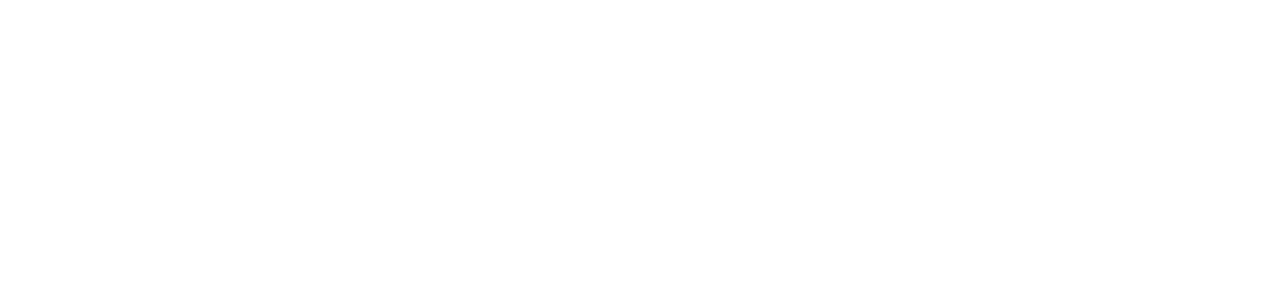
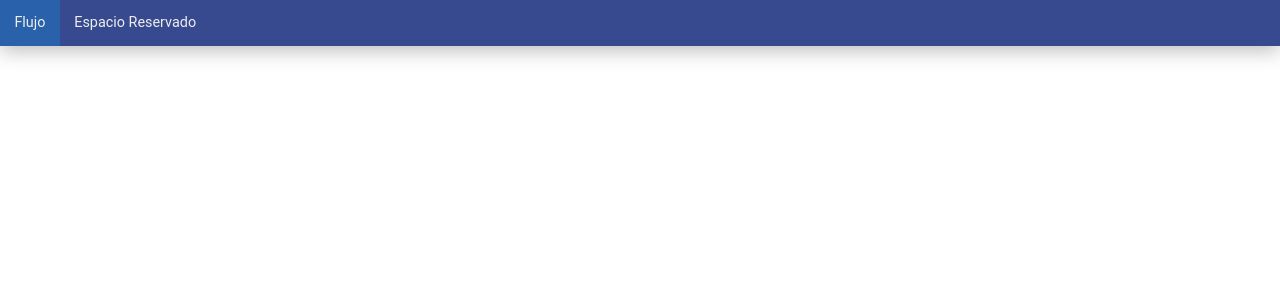
Before and after one commit to Aldoihm/css-avanzado, an Angular app: page / in a window 1280 px wide. Shown: the top 300 px of the page. Built offline with nearby package versions, Linux system fonts and the light colour scheme.

Commit message:
Comienzo a darle estructura al proyecto, usando rutas y teniendo la primera clase de css avanzado.

```diff
--- a/src/app/app.component.css
+++ b/src/app/app.component.css
@@ -0,0 +1,26 @@
+.navbar{
+    background: var(--blue-dark-sotec);
+    box-shadow: 0px 5px 20px rgba(0,0,0,0.26);
+}
+.menu{
+    display: flex;
+    width: 100%;
+    list-style: none;
+}
+
+.menu li{
+    padding: 1em;
+    background-color: var(--blue-dark-sotec);
+}
+
+.menu a{
+    text-decoration: none;
+    font-family: 'Roboto', sans-serif;
+    font-size: .9rem;
+    color: var(--white-sotec);
+}
+
+.menu li:hover{
+    background-color: var(--blue-sotec);
+    cursor: pointer;
+}
--- a/src/app/app.component.html
+++ b/src/app/app.component.html
@@ -1,3 +1,8 @@
-
+<div class="navbar">
+  <ul class="menu">
+    <a><li [routerLink]="['/position/flujo']">Flujo</li></a>
+    <a><li [routerLink]="['/position/espacio-reservado']">Espacio Reservado</li></a>
+  </ul>
+</div>
 
 <router-outlet />
--- a/src/app/app.component.ts
+++ b/src/app/app.component.ts
@@ -1,10 +1,10 @@
 import { Component } from '@angular/core';
-import { RouterOutlet } from '@angular/router';
+import { RouterModule, RouterOutlet } from '@angular/router';
 
 @Component({
   selector: 'app-root',
   standalone: true,
-  imports: [RouterOutlet],
+  imports: [RouterOutlet, RouterModule],
   templateUrl: './app.component.html',
   styleUrl: './app.component.css'
 })
--- a/src/app/app.routes.ts
+++ b/src/app/app.routes.ts
@@ -1,5 +1,5 @@
 import { Routes } from '@angular/router';
 
 export const routes: Routes = [
-
+    {path:'position', loadChildren: () => import('./position/routes')}
 ];
--- a/src/app/position/espacio-reservado/espacio-reservado.component.css
+++ b/src/app/position/espacio-reservado/espacio-reservado.component.css
@@ -0,0 +1,16 @@
+/* .contenedor{
+    outline: 5px solid red;
+} */
+
+.contenedor p{
+    padding: 1rem;
+    border:10px solid;
+    /* con opacidad, se hace un elemento transparente */
+    opacity: 0;
+    display: none;
+}
+
+/* El espacio reservado es el modelo de caja
+    Se refiere a el espacio que ocupa un elemento en el DOM,
+    en el ejemplo, contenedor p, no se vé en el dom, pero esta en el template
+*/
--- a/src/app/position/espacio-reservado/espacio-reservado.component.html
+++ b/src/app/position/espacio-reservado/espacio-reservado.component.html
@@ -1 +1,11 @@
-<p>espacio-reservado works!</p>
+<div class="container">
+    <h1>Curso Avanzado CSS</h1>
+    <p class="p-1">Lorem ipsum dolor sit amet consectetur adipisicing elit. Aperiam beatae perspiciatis alias reprehenderit voluptas ea adipisci vero rerum nobis quos veritatis, rem repellendus ab deleniti sit, fugiat harum eius animi.</p>
+    <div class="contenedor">
+        <p class="p-2">Labore, odio dolores sequi laboriosam, atque a et cum provident vitae veniam, sit delectus optio ab error. Id sequi illo aperiam mollitia? Reprehenderit cumque enim excepturi vero. Aut, amet itaque.
+        Labore, odio dolores sequi laboriosam, atque a et cum provident vitae veniam, sit delectus optio ab error. Id sequi illo aperiam mollitia? Reprehenderit cumque enim excepturi vero. Aut, amet itaque.
+        Labore, odio dolores sequi laboriosam, atque a et cum provident vitae veniam, sit delectus optio ab error. Id sequi illo aperiam mollitia? Reprehenderit cumque enim excepturi vero. Aut, amet itaque.
+        </p>
+    </div>
+    <p class="p-3">Dicta sit, quas a laboriosam ex quasi eligendi reiciendis quos unde odit molestiae accusantium maiores ipsam deserunt sed aperiam omnis? Libero sint, consequatur id a pariatur sequi voluptates odio molestias.</p>
+</div>
--- a/src/app/position/flujo/flujo.component.css
+++ b/src/app/position/flujo/flujo.component.css
@@ -0,0 +1,16 @@
+.container{
+    display: flex;
+    flex-direction: column;
+}
+
+.p-2{
+    background: tomato;
+    /* Con order, nos ayuda a poner los elementos antes, pero solo visualmente
+    porque en el html, no lo modifica */
+    order : -1;
+}
+
+/* la pseudoclase :not, es todo lo que no es .p-2 */
+:not(.p-2){
+    order:1000;
+}
--- a/src/app/position/flujo/flujo.component.html
+++ b/src/app/position/flujo/flujo.component.html
@@ -1 +1,6 @@
-<p>flujo works!</p>
+<div class="container">
+    <h1>Curso Avanzado CSS</h1>
+    <p class="p-1">Lorem ipsum dolor sit amet consectetur adipisicing elit. Aperiam beatae perspiciatis alias reprehenderit voluptas ea adipisci vero rerum nobis quos veritatis, rem repellendus ab deleniti sit, fugiat harum eius animi.</p>
+    <p class="p-2">Labore, odio dolores sequi laboriosam, atque a et cum provident vitae veniam, sit delectus optio ab error. Id sequi illo aperiam mollitia? Reprehenderit cumque enim excepturi vero. Aut, amet itaque.</p>
+    <p class="p-3">Dicta sit, quas a laboriosam ex quasi eligendi reiciendis quos unde odit molestiae accusantium maiores ipsam deserunt sed aperiam omnis? Libero sint, consequatur id a pariatur sequi voluptates odio molestias.</p>
+</div>
--- /dev/null
+++ b/src/app/position/routes.ts
@@ -0,0 +1,8 @@
+import { Route } from "@angular/router";
+import { FlujoComponent } from "./flujo/flujo.component";
+import { EspacioReservadoComponent } from "./espacio-reservado/espacio-reservado.component";
+
+export default[
+    {path:'flujo', component: FlujoComponent},
+    {path:'espacio-reservado',component:EspacioReservadoComponent}
+] as Route[];
--- a/src/styles.css
+++ b/src/styles.css
@@ -1 +1,19 @@
-/* You can add global styles to this file, and also import other style files */
+:root{
+    --dark-sotec: #4b4b4b;
+    --orange-sotec: #f58634;
+    --blue-dark-sotec: #374a8f;
+    --blue-sotec: #2961ab;
+    --blue-light-sotec: #00afef;
+    --purple-sotec: #3e4095;
+    --white-sotec:#eee;
+}
+
+*{
+    margin:0;
+    padding:0;
+    box-sizing: border-box;
+}
+
+.container{
+    padding: 1rem;
+}
```
Also changed, not shown: src/app/position/route.ts (deleted).
